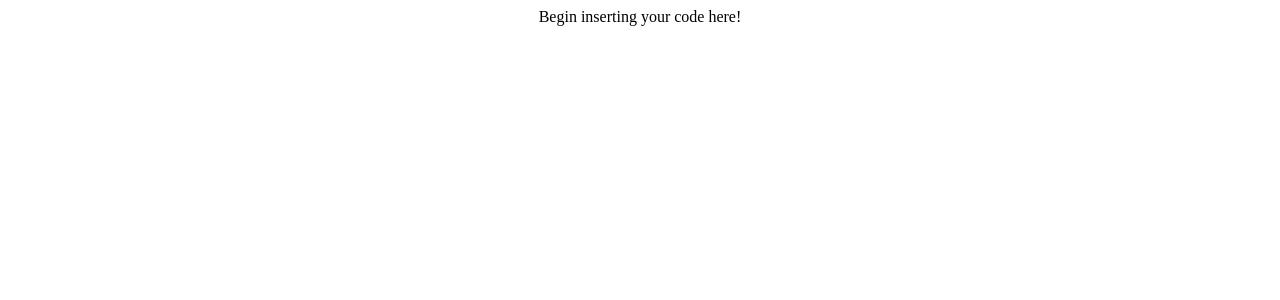
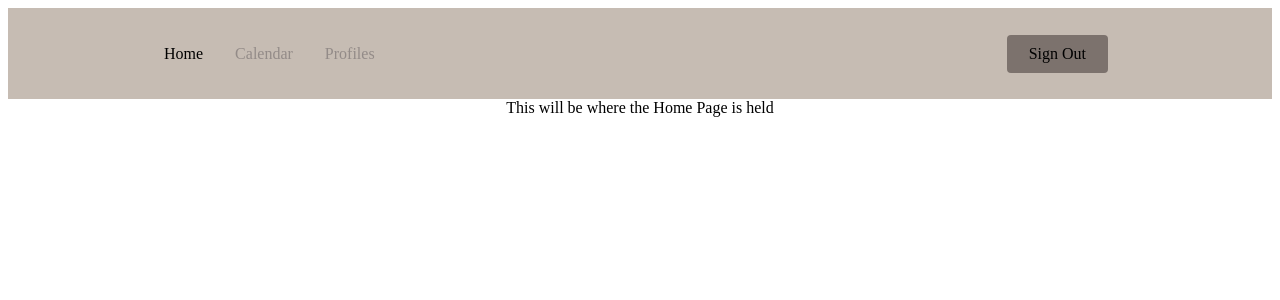
Before and after one commit to hack4impact-utk/raising-a-voice, a React (Create React App) app in the folder Frontend/: page /home in a window 1280 px wide. Shown: the top 300 px of the page. Built offline with nearby package versions, Linux system fonts and the light colour scheme; the HTML template or start-up script is replaced by a standard one.

Commit message:
Beginnings of homepage and navbar

```diff
--- a/Frontend/package.json
+++ b/Frontend/package.json
@@ -9,7 +9,11 @@
     "@testing-library/user-event": "^12.8.3",
     "react": "^17.0.2",
     "react-dom": "^17.0.2",
+    "react-icons": "^4.3.1",
+    "react-responsive-navbar": "^1.0.11",
+    "react-router-dom": "^5.3.0",
     "react-scripts": "4.0.3",
+    "styled-components": "^5.3.3",
     "web-vitals": "^1.1.2"
   },
   "scripts": {
--- a/Frontend/src/App.js
+++ b/Frontend/src/App.js
@@ -1,9 +1,25 @@
 import './styles/App.css';
+import { BrowserRouter as Router, Switch, Route } from 'react-router-dom';
+import Navbar from './components/Navbar/Navbar'
+import ProfilePage from './pages/ProfilePage'
+import HomePage from './pages/HomePage'
+import Calendar from './pages/Calendar'
 
 function App() {
   return (
     <div className="App">
-      Begin inserting your code here!
+      <Router>
+        <Navbar />
+        <Switch>
+          <Route path='/home' exact component={HomePage} />
+        </Switch>
+        <Switch>
+          <Route path='/calendar' exact component={Calendar} />
+        </Switch>
+        <Switch>
+          <Route path='/profiles' exact component={ProfilePage} />
+        </Switch>
+      </Router>
     </div>
   );
 }
--- /dev/null
+++ b/Frontend/src/components/Navbar/Navbar.js
@@ -0,0 +1,46 @@
+import React, { useState, useEffect } from 'react';
+import {
+    Nav,
+    NavLink,
+    Bars,
+    NavMenu,
+    NavBtn,
+    NavBtnLink,
+} from './NavbarElements';
+
+export default function Navbar() {
+	const [showNav, setShowNav] = useState(false)
+
+	useEffect(() => {
+		if (showNav === true) {
+			//handleShowNav()
+		}
+	}, [showNav])
+
+	return (
+			<Nav>
+				{showNav && (
+					<span onClick={() => {setShowNav(true)}} >
+						<Bars />
+					</span>
+				)}
+
+			<NavMenu>
+			<NavLink to='/home' activeStyle>
+				Home
+			</NavLink>
+			<NavLink to='/calendar' activeStyle>
+				Calendar
+			</NavLink>
+			<NavLink to='/profiles' activeStyle>
+				Profiles
+			</NavLink>
+			{/* Second Nav */}
+			{/* <NavBtnLink to='/sign-in'>Sign In</NavBtnLink> */}
+			</NavMenu>
+			<NavBtn>
+				<NavBtnLink to='/signout'>Sign Out</NavBtnLink>
+			</NavBtn>
+		</Nav>
+	);
+};
--- /dev/null
+++ b/Frontend/src/components/Navbar/NavbarElements.js
@@ -0,0 +1,86 @@
+import { FaBars } from 'react-icons/fa';
+import { NavLink as Link } from 'react-router-dom';
+import styled from 'styled-components';
+
+export const Nav = styled.nav`
+background: #c6bcb3;
+height: 85px;
+display: flex;
+justify-content: space-between;
+padding: 0.2rem calc((100vw - 1000px) / 2);
+z-index: 12;
+/* Third Nav */
+/* justify-content: flex-start; */
+`;
+
+export const NavLink = styled(Link)`
+color: #938b88;
+display: flex;
+align-items: center;
+text-decoration: none;
+padding: 0 1rem;
+height: 100%;
+cursor: pointer;
+&.active {
+	color: #000000;
+}
+`;
+
+export const Bars = styled(FaBars)`
+display: none;
+color: #808080;
+@media screen and (max-width: 768px) {
+	display: block;
+	position: absolute;
+	top: 0;
+	right: 0;
+	transform: translate(-100%, 75%);
+	font-size: 1.8rem;
+	cursor: pointer;
+}
+`;
+
+export const NavMenu = styled.div`
+display: flex;
+align-items: center;
+margin-right: -24px;
+/* Second Nav */
+/* margin-right: 24px; */
+/* Third Nav */
+/* width: 100vw;
+white-space: nowrap; */
+@media screen and (max-width: 768px) {
+	display: none;
+}
+`;
+
+export const NavBtn = styled.nav`
+display: flex;
+align-items: center;
+margin-right: 24px;
+/* Third Nav */
+/* justify-content: flex-end;
+width: 100vw; */
+@media screen and (max-width: 768px) {
+	display: none;
+}
+`;
+
+export const NavBtnLink = styled(Link)`
+border-radius: 4px;
+background: #7c726d;
+padding: 10px 22px;
+color: #000000;
+outline: none;
+border: none;
+cursor: pointer;
+transition: all 0.2s ease-in-out;
+text-decoration: none;
+/* Second Nav */
+margin-left: 24px;
+&:hover {
+	transition: all 0.2s ease-in-out;
+	background: #fff;
+	color: #808080;
+}
+`;
--- /dev/null
+++ b/Frontend/src/pages/Calendar.jsx
@@ -0,0 +1,10 @@
+import React, { useEffect, useState } from 'react';
+
+const Calendar = () => {
+  return (
+    <div>
+      This will be where the Calendar is held
+    </div>
+  );
+}
+export default Calendar;
--- /dev/null
+++ b/Frontend/src/pages/HomePage.jsx
@@ -0,0 +1,10 @@
+import React, { useEffect, useState } from 'react';
+
+const HomePage = () => {
+  return (
+    <div>
+      This will be where the Home Page is held
+    </div>
+  );
+}
+export default HomePage;
--- /dev/null
+++ b/Frontend/src/pages/ProfilePage.jsx
@@ -0,0 +1,10 @@
+import React, { useEffect, useState } from 'react';
+
+const ProfilePage = () => {
+  return (
+    <div>
+      This will be where the Profiles are held
+    </div>
+  );
+}
+export default ProfilePage;
```
Also changed, not shown: 1 other file (tests, documents, lock files or other folders).
